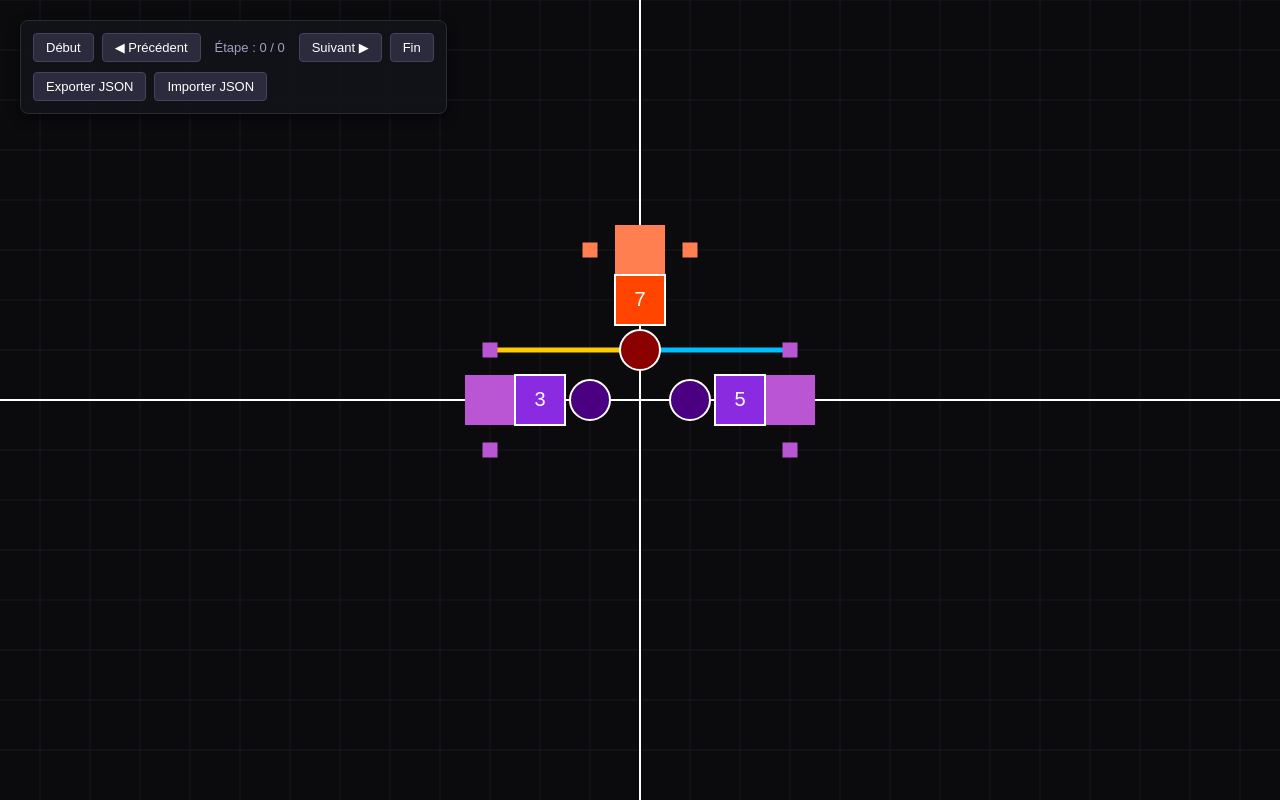
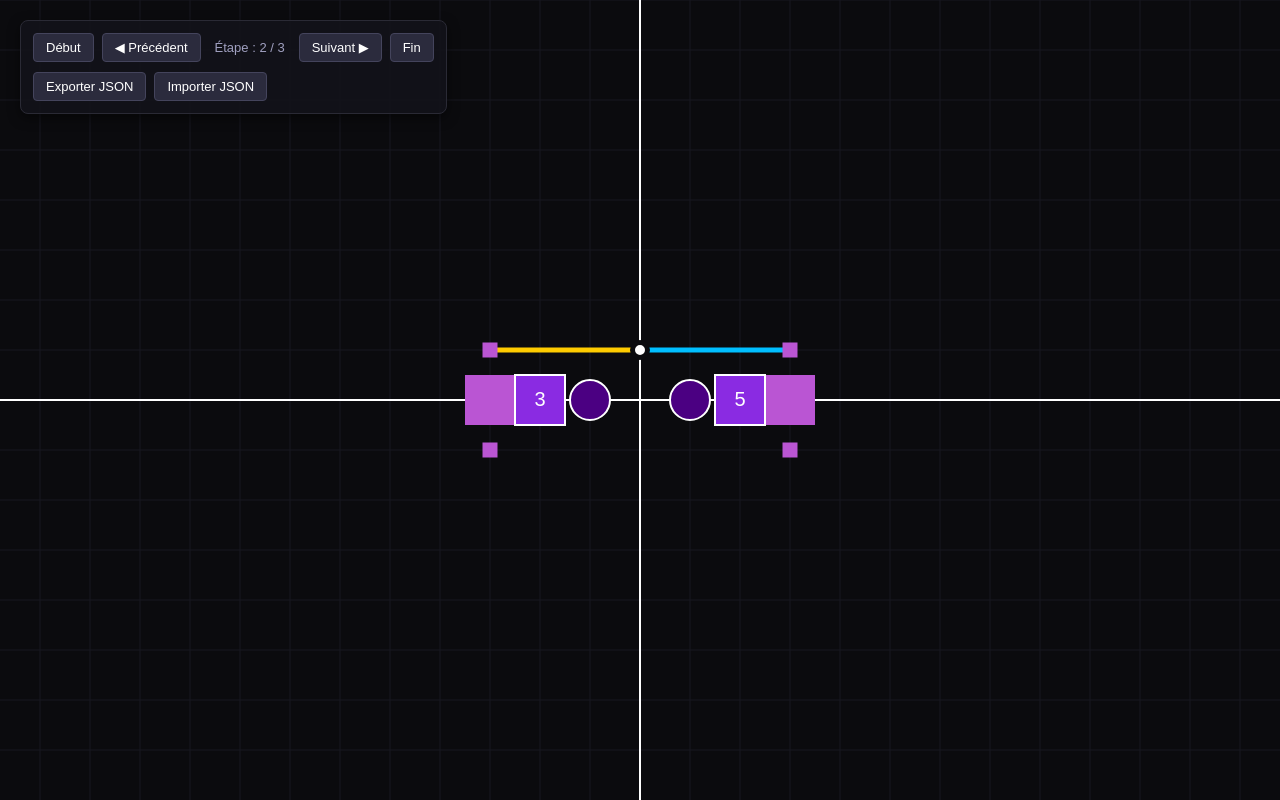
Before and after one commit to ErwanAllot/nombres-premiers-graphe, a plain HTML site: page index.html in a window 1280 px wide. Both pictures are taken after a click on the button "◀ Précédent". Drawn offline with Linux system fonts and the light colour scheme.

Commit message:
historique étape 3

```diff
--- a/index.html
+++ b/index.html
@@ -34,7 +34,7 @@
 
     <!-- 2. Les mathématiques et la logique pure -->
     <script src="js/mathematiques/premiers.js"></script>
-    <script src="js/mathematiques/geometrie.js"></script>
+    <!-- <script src="js/mathematiques/geometrie.js"></script> -->
 
     <!-- 3. Le rendu graphique (utilise les modèles et les mathématiques) -->
     <script src="js/rendu/grille.js"></script>
@@ -43,7 +43,7 @@
 
     <!-- 4. Les interactions (souris, UI, etc.) -->
     <script src="js/interactions/souris.js"></script>
-    <script src="js/interactions/ui.js"></script>
+    <!-- <script src="js/interactions/ui.js"></script> -->
 
     <!-- 5. Les outils transverses -->
     <script src="js/historique.js"></script>
--- a/js/historique.js
+++ b/js/historique.js
@@ -1,26 +1,50 @@
 // ==========================================
-// MODULE HISTORIQUE & ÉTAPES
+// MODULE HISTORIQUE & NAVIGATION D'ÉTAPES
 // ==========================================
 
-const historiqueApp = {
+window.historiqueApp = {
     etapes: [],
     indexActuel: -1,
 
-    // Enregistrer une étape (état des épingles + chemins)
     enregistrerEtape(description, epingles, chemins) {
         const etatSnapshot = {
             description: description,
-            epingles: JSON.parse(JSON.stringify(epingles)), // Copie profonde
+            epingles: JSON.parse(JSON.stringify(epingles)),
             chemins: JSON.parse(JSON.stringify(chemins))
         };
 
-        // Si on était revenu en arrière, on coupe le futur alternatif
         if (this.indexActuel < this.etapes.length - 1) {
             this.etapes = this.etapes.slice(0, this.indexActuel + 1);
         }
 
         this.etapes.push(etatSnapshot);
         this.indexActuel = this.etapes.length - 1;
-        console.log(`[Historique] Étape enregistrée : ${description}`);
+
+        console.log(`[Historique] Étape ${this.indexActuel + 1}/${this.etapes.length} : ${description}`);
+    },
+
+    etapePrecedente() {
+        if (this.indexActuel > 0) {
+            this.indexActuel--;
+            console.log(`[Historique] Retour à l'étape : ${this.etapes[this.indexActuel].description}`);
+            return this.etapes[this.indexActuel];
+        }
+        return null;
+    },
+
+    etapeSuivante() {
+        if (this.indexActuel < this.etapes.length - 1) {
+            this.indexActuel++;
+            console.log(`[Historique] Avancée à l'étape : ${this.etapes[this.indexActuel].description}`);
+            return this.etapes[this.indexActuel];
+        }
+        return null;
+    },
+
+    obtenirEtatActuel() {
+        if (this.indexActuel >= 0 && this.indexActuel < this.etapes.length) {
+            return this.etapes[this.indexActuel];
+        }
+        return null;
     }
 };
--- a/js/script.js
+++ b/js/script.js
@@ -2,28 +2,49 @@
 // SCRIPT.JS - CONTRÔLEUR PRINCIPAL
 // ==========================================
 
-let listeEpingles = [
+let listeEpinglesInitiales = [
     creerEpingle(3, -2, 0, 'violet'),
     creerEpingle(5, 2, 0, 'violet')
 ];
 
-let listeChemins = [];
-let listeEpinglesCompletes = [...listeEpingles];
+let listeCheminsInitiaux = [];
+let listeEpinglesCompletes = [...listeEpinglesInitiales];
+
+// ÉTAPE 0 : État de départ pur (uniquement les épingles 3 et 5)
+window.historiqueApp.enregistrerEtape("État de départ (3 et 5)", [...listeEpinglesInitiales], []);
 
 // ÉTAPE 1 : Premier chemin entre 3 et 5
-const premierChemin = calculerCheminEtJoint(listeEpingles[0], listeEpingles[1]);
-listeChemins.push(premierChemin);
-historiqueApp.enregistrerEtape("État initial (3 et 5) + Chemin vers J", listeEpinglesCompletes, listeChemins);
+const premierChemin = calculerCheminEtJoint(listeEpinglesInitiales[0], listeEpinglesInitiales[1]);
+listeCheminsInitiaux.push(premierChemin);
+window.historiqueApp.enregistrerEtape("Tracé du premier chemin vers J", [...listeEpinglesInitiales], [...listeCheminsInitiaux]);
 
-// ÉTAPE 2 : Génération de l'épingle 7 (Rouge, car solution à -1)
-// J est la tête, donc le corps se positionne pour que la tête tombe exactement sur le point J.
-const corps7X = 0;
-const corps7Y = -2; // Position du corps pour que la tête soit sur J(0, -1) avec une orientation à 90°
+// ÉTAPE 2 : Génération de l'épingle 7
+const epingle7 = creerEpingle(7, 0, -2, 'rouge');
+listeEpinglesCompletes.push(epingle7);
+window.historiqueApp.enregistrerEtape("Génération de l'épingle 7 (Rouge)", [...listeEpinglesCompletes], [...listeCheminsInitiaux]);
 
-const epingle7 = creerEpingle(7, corps7X, corps7Y, 'rouge');
-listeEpinglesCompletes.push(epingle7);
 
-historiqueApp.enregistrerEtape("Génération de l'épingle 7 (Rouge)", listeEpinglesCompletes, listeChemins);
+// ==========================================
+// GESTION DE L'INTERFACE ET DE L'HISTORIQUE
+// ==========================================
+
+function mettreAJourUI() {
+    const indicateur = document.getElementById('indicateur-etape');
+    if (indicateur && window.historiqueApp) {
+        const total = window.historiqueApp.etapes.length;
+        const actuel = window.historiqueApp.indexActuel + 1;
+        indicateur.textContent = `Étape : ${actuel} / ${total}`;
+    }
+}
+
+function naviguerHistorique(direction) {
+    if (direction === 'precedent') {
+        window.historiqueApp.etapePrecedente();
+    } else if (direction === 'suivant') {
+        window.historiqueApp.etapeSuivante();
+    }
+    mettreAJourUI();
+}
 
 
 // ==========================================
@@ -36,12 +57,19 @@ function lancerBoucleRendu(ctx, canvas) {
         dessinerGrilleSecondaire(ctx, canvas, etatGrille);
         dessinerAxesPrincipaux(ctx, canvas, etatGrille);
 
-        for (let chemin of listeChemins) {
-            dessinerChemin(ctx, chemin, etatGrille);
-        }
+        // Récupération de l'état actif depuis l'historique global
+        const etatActuel = window.historiqueApp.obtenirEtatActuel();
 
-        for (let epingle of listeEpinglesCompletes) {
-            dessinerEpingle(ctx, epingle, etatGrille);
+        if (etatActuel) {
+            // Dessiner les chemins de l'étape active
+            for (let chemin of etatActuel.chemins) {
+                dessinerChemin(ctx, chemin, etatGrille);
+            }
+
+            // Dessiner les épingles de l'étape active
+            for (let epingle of etatActuel.epingles) {
+                dessinerEpingle(ctx, epingle, etatGrille);
+            }
         }
 
         requestAnimationFrame(rafraichir);
@@ -49,11 +77,38 @@ function lancerBoucleRendu(ctx, canvas) {
     requestAnimationFrame(rafraichir);
 }
 
+
 // ==========================================
-// POINT D'ENTRÉE
+// POINT D'ENTRÉE (DOM CHARGÉ)
 // ==========================================
 
 window.addEventListener('DOMContentLoaded', () => {
+    // 1. Initialisation du canvas et de la souris
     const references = initialiserCanvasEtInteractions();
+
+    // 2. Branchement des boutons de l'interface HTML
+    const btnPrecedent = document.getElementById('btn-precedent');
+    const btnSuivant = document.getElementById('btn-suivant');
+
+    if (btnPrecedent) {
+        btnPrecedent.addEventListener('click', () => naviguerHistorique('precedent'));
+    }
+    if (btnSuivant) {
+        btnSuivant.addEventListener('click', () => naviguerHistorique('suivant'));
+    }
+
+    // 3. Branchement des flèches du clavier
+    window.addEventListener('keydown', (e) => {
+        if (e.key === 'ArrowLeft') {
+            naviguerHistorique('precedent');
+        } else if (e.key === 'ArrowRight') {
+            naviguerHistorique('suivant');
+        }
+    });
+
+    // 4. Initialisation visuelle de l'indicateur d'étape
+    mettreAJourUI();
+
+    // 5. Lancement de la boucle de rendu
     lancerBoucleRendu(references.ctx, references.canvas);
 });
```
